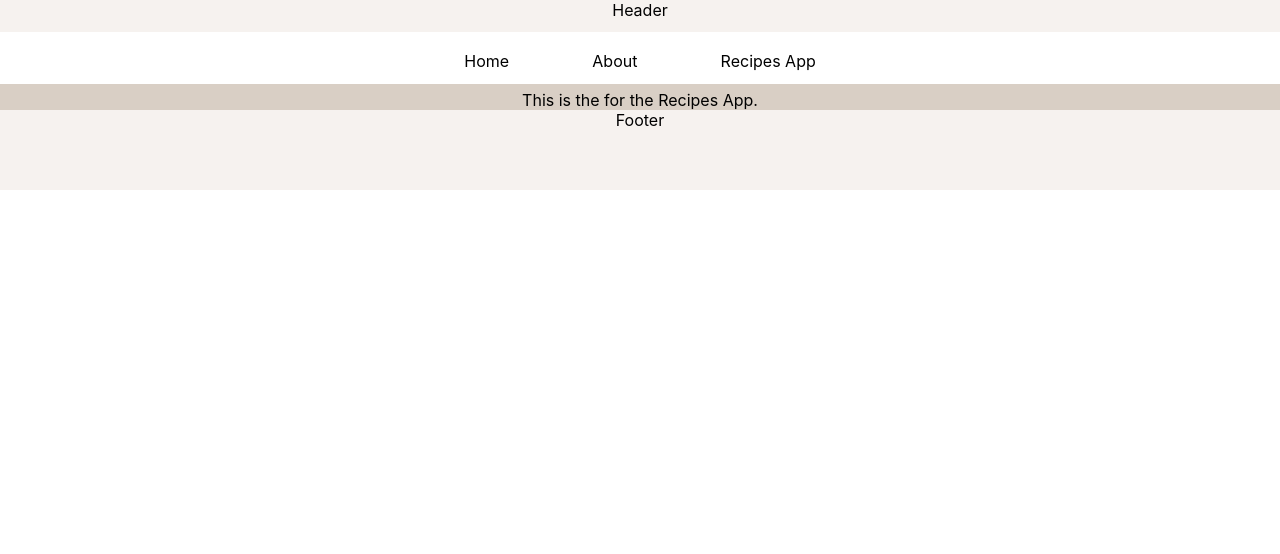
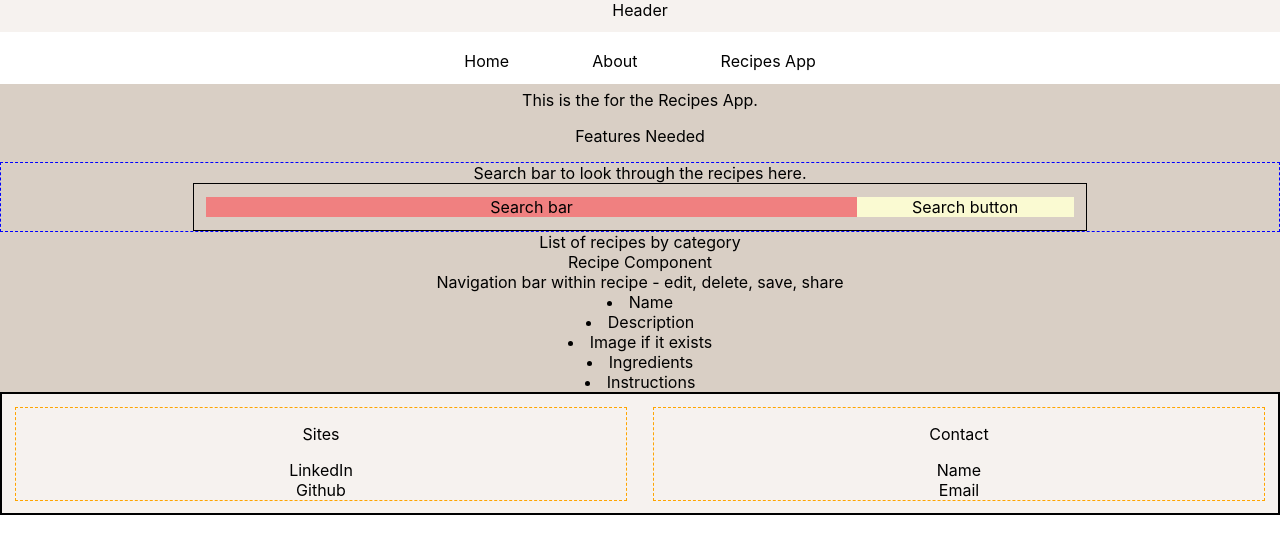
Before and after one commit to griseldasanchez/apps, a React (Create React App) app: page /recipes-app in a window 1280 px wide. Shown: the top 554 px of the page. Built offline with nearby package versions, Linux system fonts and the light colour scheme.

Commit message:
Add search bar component for recipes app

```diff
--- a/src/App.js
+++ b/src/App.js
@@ -10,7 +10,8 @@ import { createBrowserRouter,
 // Components
 import Home from './components/Home/Home';
 import About from './components/About';
-import Recipes from'./components/Recipes';
+import Recipes from'./components/Recipes/Recipes';
+import Footer from './components/Footer/Footer';
 // eslint-disable-next-line
 import NavigationBar from './components/NavigationBar';
 
@@ -59,7 +60,9 @@ function App() {
           </div>
         </body>
 
-        <footer id="app-footer">Footer</footer>
+        <footer id="app-footer">
+          <Footer />
+        </footer>
       </div>
 
   );
--- /dev/null
+++ b/src/components/Footer/Footer.css
@@ -0,0 +1,13 @@
+#footer {
+  border: 2px solid black;
+}
+
+.footer-columns {
+  display: flex;
+}
+
+.footer-column {
+  border: 1px dashed orange;
+  margin: 1%;
+  width: 50%;
+}
--- /dev/null
+++ b/src/components/Footer/Footer.js
@@ -0,0 +1,21 @@
+import React from 'react';
+import "./Footer.css";
+
+export default function Footer() {
+  return (
+   <div id="footer">
+      <div className="footer-columns">
+        <div className="footer-column">
+          <p>Sites <br /></p>
+          LinkedIn <br />
+          Github
+        </div>
+        <div className="footer-column">
+          <p>Contact <br /></p>
+          Name <br />
+          Email <br />
+        </div>
+      </div>
+   </div>
+  )
+}
--- a/src/components/Home/Home.js
+++ b/src/components/Home/Home.js
@@ -6,7 +6,7 @@ import './Home.css';
 export default function Home() {
   return (
    <div id="home-page">
-      <div>This is the Home Page.</div>
+      <p>This is the Home Page.</p>
       <div className="home-header">
         <div className='home-information'>
           Information section.
@@ -15,6 +15,9 @@ export default function Home() {
           Profile Picture.
         </div>
       </div>
+      <div>
+        <p>Articles and/or Documentation</p>
+      </div>
    </div>
   )
 }
--- a/src/components/Recipes.js
+++ /dev/null
@@ -1,9 +0,0 @@
-import React from 'react';
-
-export default function Recipes() {
-  return (
-   <div>
-      <div>This is the for the Recipes App.</div>
-   </div>
-  )
-}
--- /dev/null
+++ b/src/components/Recipes/Recipes.js
@@ -0,0 +1,23 @@
+import React from 'react';
+import SearchRecipes from './SearchRecipes';
+
+
+export default function Recipes() {
+  return (
+   <div>
+      <div>This is the for the Recipes App.</div>
+      <p>Features Needed</p>
+
+      <SearchRecipes/>
+
+      <div>List of recipes by category</div>
+        <div>Recipe Component</div>
+        <div>Navigation bar within recipe - edit, delete, save, share</div>
+          <li>Name</li>
+          <li>Description</li>
+          <li>Image if it exists</li>
+          <li>Ingredients</li>
+          <li>Instructions</li>
+   </div>
+  )
+}
--- /dev/null
+++ b/src/components/Recipes/SearchRecipes.css
@@ -0,0 +1,20 @@
+#search-recipes {
+  border: 1px dashed blue;
+}
+
+.recipes-searchbar {
+  border: 1px solid black;
+  margin: 0% 15%;
+  display: flex;
+  padding: 1%;
+}
+
+.recipes-searchbar .searchbar {
+  background-color: lightcoral;
+  width: 75%;
+}
+
+.recipes-searchbar .searchbar-button {
+  background-color: lightgoldenrodyellow;
+  width: 25%;
+}
--- /dev/null
+++ b/src/components/Recipes/SearchRecipes.js
@@ -0,0 +1,15 @@
+import React from 'react';
+import './SearchRecipes.css';
+
+
+export default function SearchRecipes() {
+  return (
+   <div id="search-recipes">
+      <div>Search bar to look through the recipes here.</div>
+      <div className="recipes-searchbar">
+        <div className="searchbar"> Search bar </div>
+        <div className="searchbar-button"> Search button </div>
+      </div>
+   </div>
+  )
+}
```
